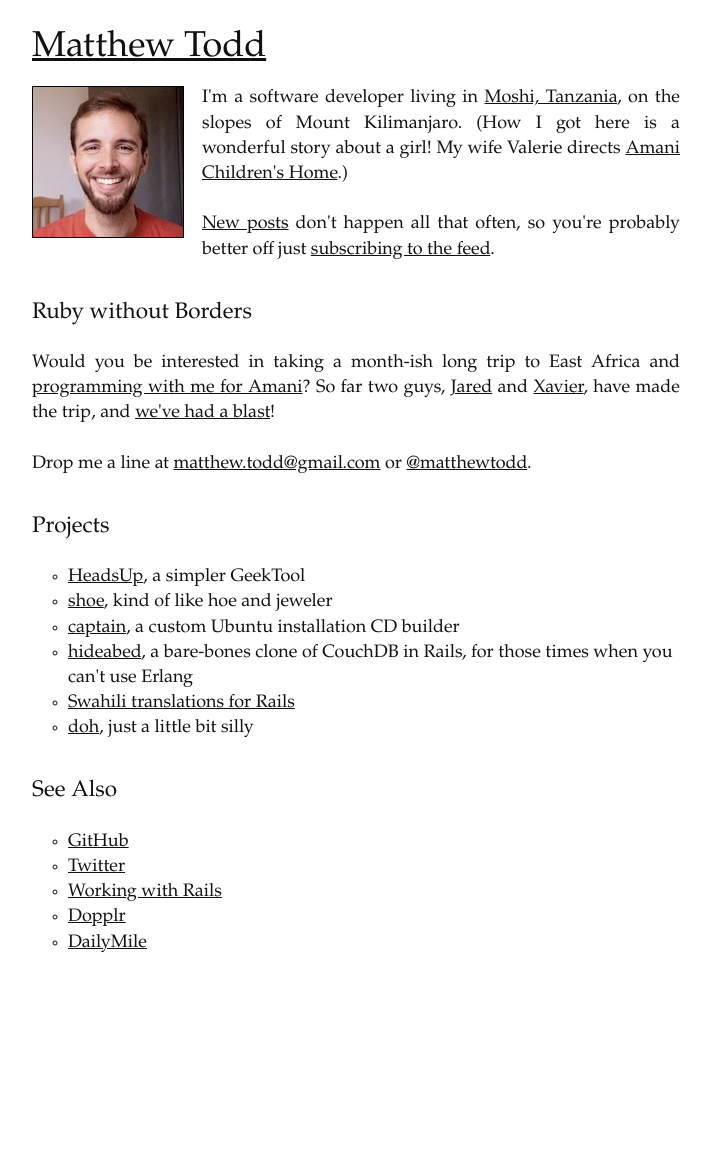
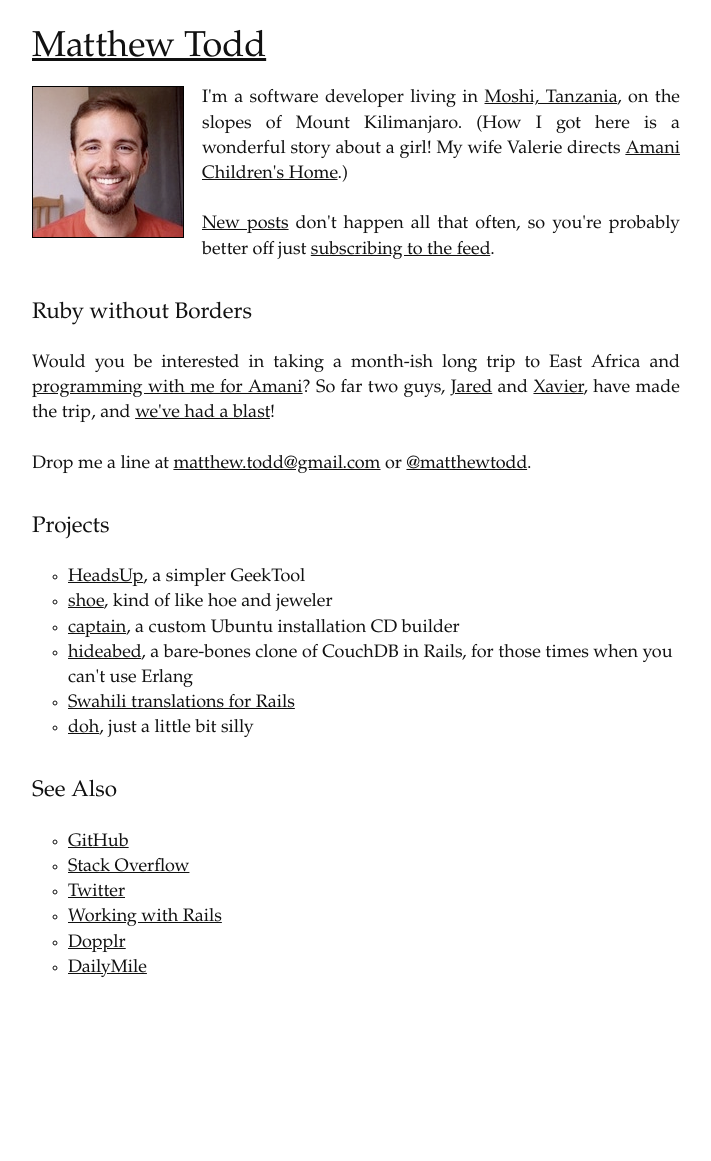
Before and after one commit to matthewtodd/matthewtodd.github.io, a Jekyll site: the page built from app/about.html, in a window 1280 px wide. Shown: the whole page, without its empty margins (284-995 px from the left). Built offline with Jekyll 4.4.1, drawn with Linux system fonts in a browser that asks for light colours; before the commit the page ends 1136 px from its top, so only the background shows below that.

Commit message:
Mention Stack Overflow.

```diff
--- a/app/_includes/head.html
+++ b/app/_includes/head.html
@@ -19,6 +19,7 @@
   <link rel="me" href="http://github.com/matthewtodd" />
   <link rel="me" href="http://google.com/profiles/matthew.todd" />
   <link rel="me" href="http://linkedin.com/in/matthewtodd" />
+  <link rel="me" href="http://stackoverflow.com/users/533716/matthew-todd" />
   <link rel="me" href="http://twitter.com/matthewtodd" />
   <link rel="me" href="http://workingwithrails.com/person/6803-matthew-todd" />
 
--- a/app/about.html
+++ b/app/about.html
@@ -63,6 +63,7 @@ title: About Matthew Todd
 
   <ul>
     <li><a href="http://github.com/matthewtodd">GitHub</a></li>
+    <li><a href="http://stackoverflow.com/users/533716/matthew-todd">Stack Overflow</a></li>
     <li><a href="http://twitter.com/matthewtodd">Twitter</a></li>
     <li><a href="http://workingwithrails.com/person/6803">Working with Rails</a></li>
     <li><a href="http://dopplr.com/traveller/matthewtodd">Dopplr</a></li>
```
